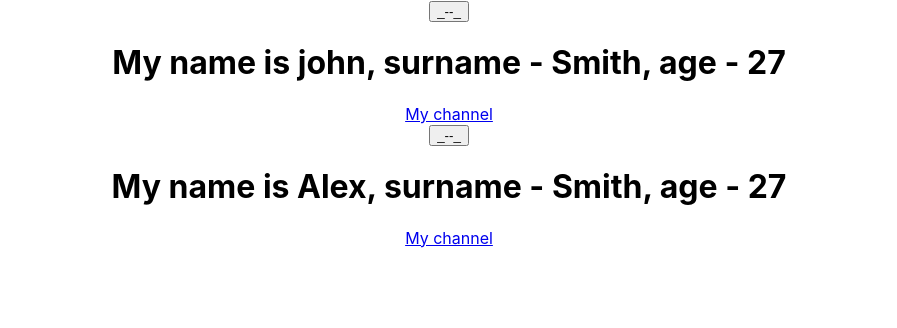
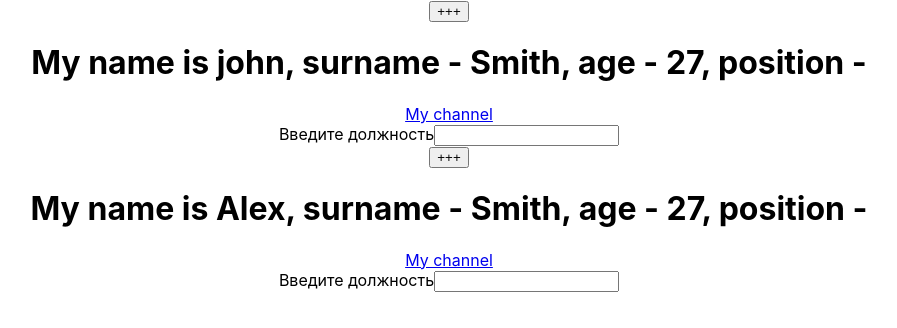
Before and after one commit to Kaklesha/2023H1_FrontEndTaskForPROFSOFT, a React (Create React App) app in the folder ReactLearn/my-app/: page / in a window 1280 px wide. Shown: the top 328 px of the page, without its empty margins (191-1088 px from the left). Built offline with nearby package versions, Linux system fonts and the light colour scheme.

Commit message:
feat: comInput and ()=>

```diff
--- a/ReactLearn/my-app/src/App.js
+++ b/ReactLearn/my-app/src/App.js
@@ -8,17 +8,19 @@ class WhoAmi extends Component{
     super(props);
     this.state={
       years: 27
-      ,text:'_--_'
+      ,text:'+++'
+      ,position:''
     }
+    //this.nextYear=this.nextYear.bind(this);
   }
+  //nextYear  ()  {  //for bind
 
-  nextYear = () =>{
+  nextYear =() => {
     console.log('+++');
     this.setState(
     //   {
      // years: ++this.state.years
     // }
-
     //Верни обьект v когда чётко зависит от пред-го состояния
     state=>({
       years: this.state.years + 1
@@ -26,13 +28,28 @@ class WhoAmi extends Component{
     )
   }
 
+  commitInputChanges=(e,color)=>{
+    // console.log(e.target.value)
+    console.log(color);
+    this.setState({
+      position: e.target.value
+    })
+  }
+
 render(){
   const {name,surname,link}=this.props;
+  const{position, years, text} = this.state;
   return(
     <div>
-      <button onClick={this.nextYear}>{this.state.text}</button>
-      <h1>My name is {name}, surname - {surname}, age - {this.state.years}</h1>
+{/* <button onClick={()=>this.nextYear()}>{text}</button> */}
+
+      <button onClick={this.nextYear}>{text}</button>
+      <h1>My name is {name}, surname - {surname}, age - {years}, position - {position}</h1>
       <a href={link}>My channel</a>
+      <form action=""></form>
+      <span>Введите должность</span>
+      <input type="text" onChange={(e)=>this.commitInputChanges(e,'some color')} />
+
     </div>
   )
 }
```
